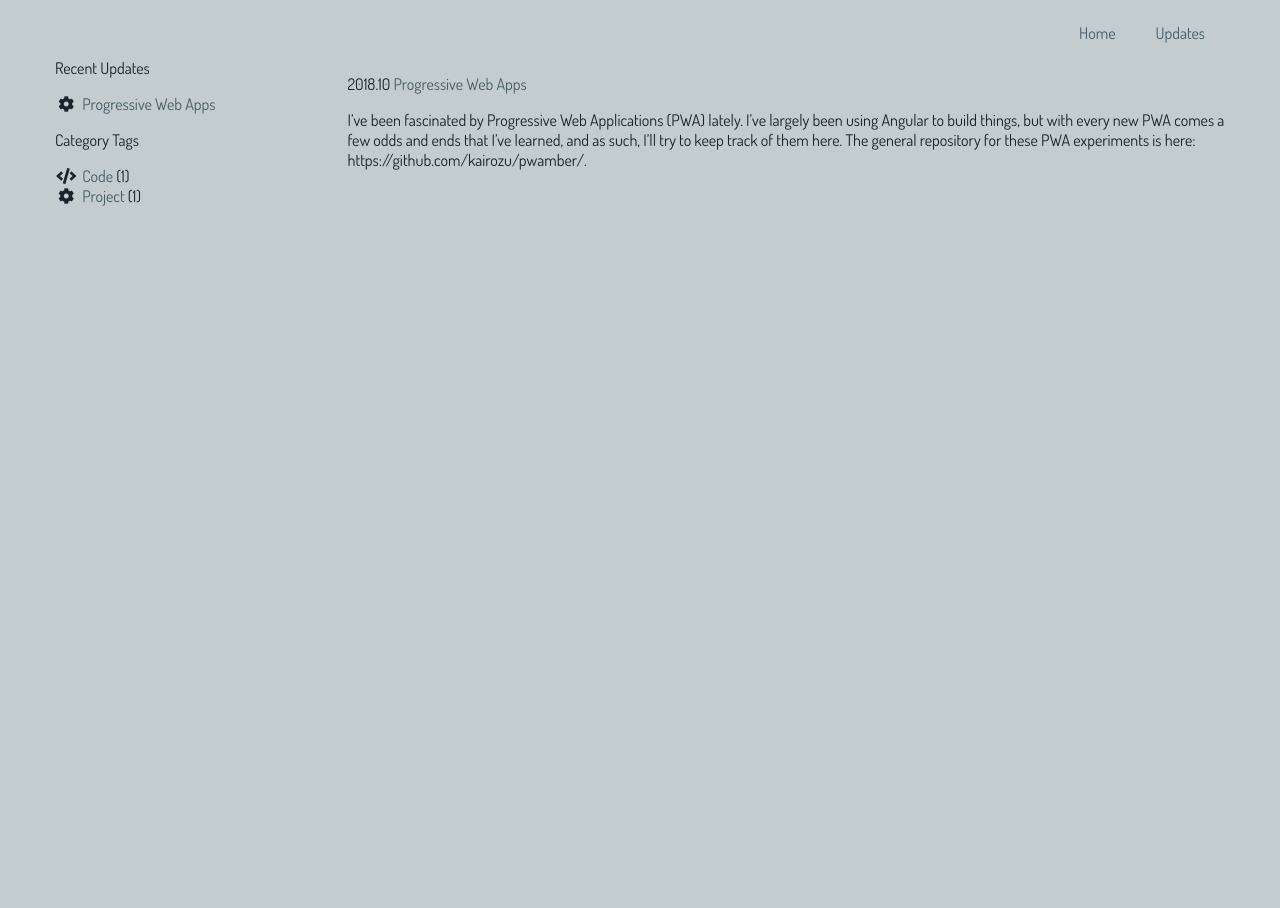
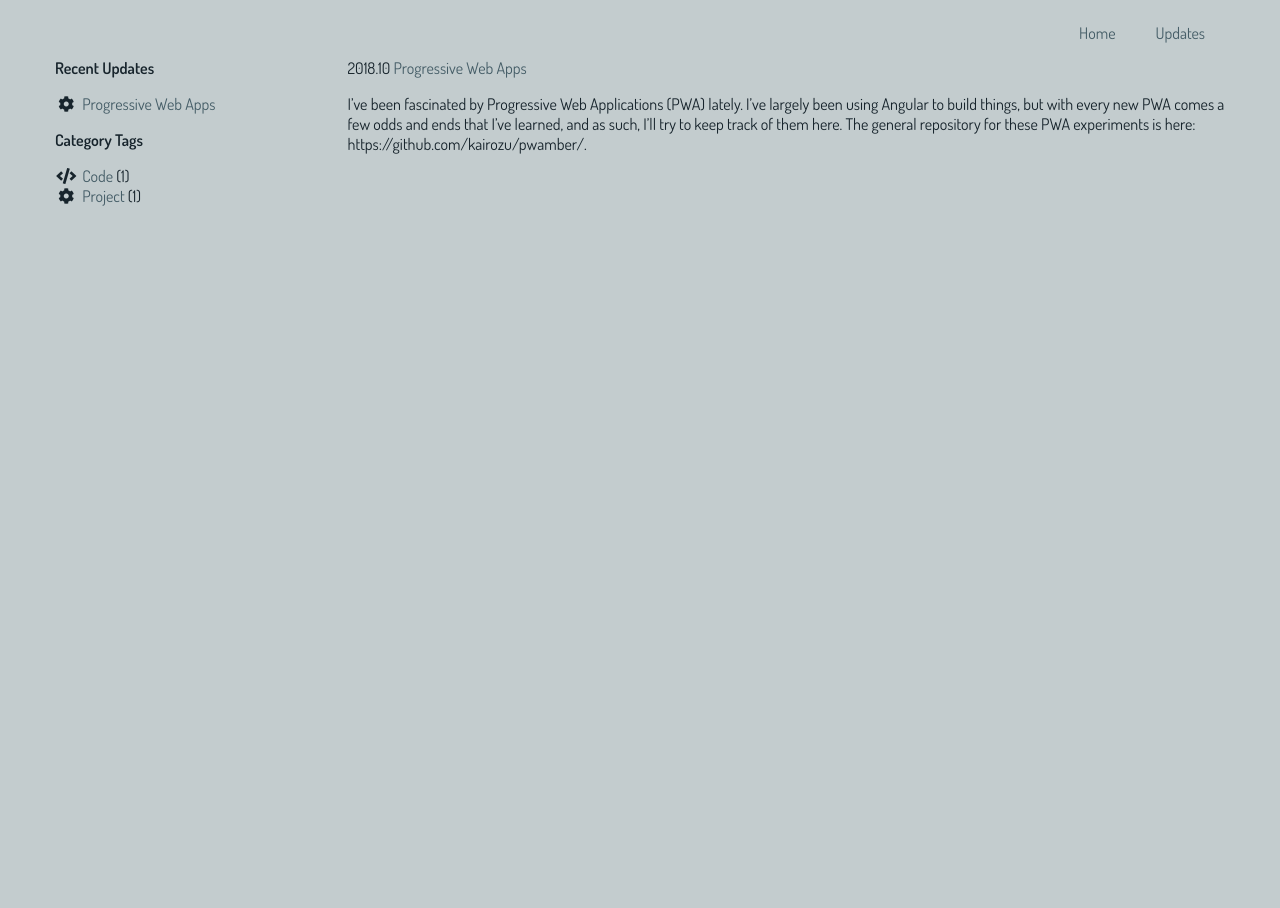
Before and after one commit to kairozu/kairozu.github.io, a Jekyll site: the page built from updates/index.md, in a window 1280 px wide. Built offline with Jekyll 4.4.1, drawn with Linux system fonts in a browser that asks for light colours; nearby versions of some CDN libraries.

Commit message:
list styling

```diff
--- a/_layouts/list.html
+++ b/_layouts/list.html
@@ -1,7 +1,7 @@
 {% include head.html %}
     <div class="fcMain">
         <div class="fcSideList">
-            Recent Updates
+            <span class="bold">Recent Updates</span>
             <ul class="fa-ul">
                 {% for p in site.posts %}
                     <li>
@@ -26,7 +26,7 @@
                     </li>
                 {% endfor %}
             </ul>
-            Category Tags
+            <span class="bold">Category Tags</span>
             <ul class="fa-ul">
                 {% assign tags = site.tags | sort 0 %}
                 {% for tag_item in tags %}
@@ -55,9 +55,7 @@
         </div>
         <div class="fcMainList">
             {% for p in site.posts limit 15 %}
-                <p>
-                    {{ p.date | date: "%Y.%m" }} <a href="{{ p.url }}">{{ p.title }}</a>
-                </p>
+                <span class="larger">{{ p.date | date: "%Y.%m" }} <a href="{{ p.url }}">{{ p.title }}</a></span>
                 <p>
                     {{ p.excerpt | remove: 'Summary' | strip_html | truncatewords:75 }}
                 </p>
```
